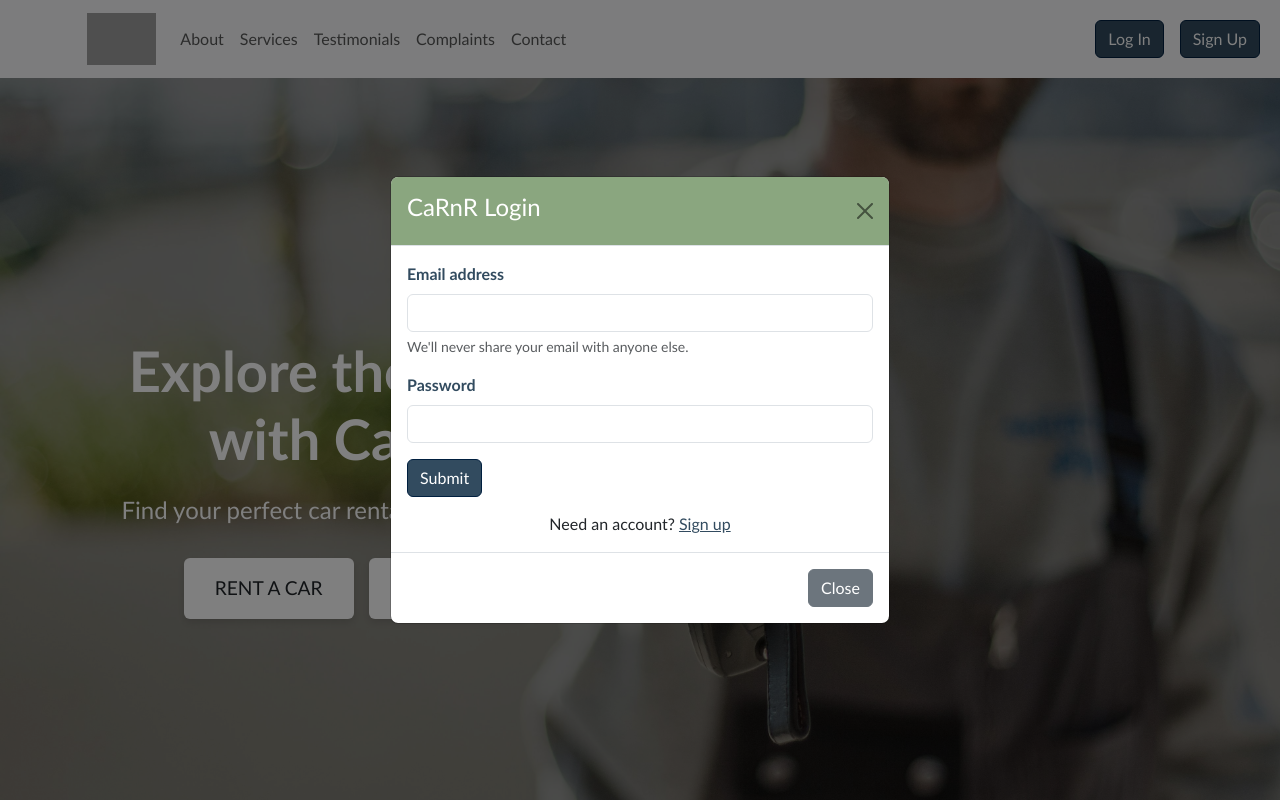
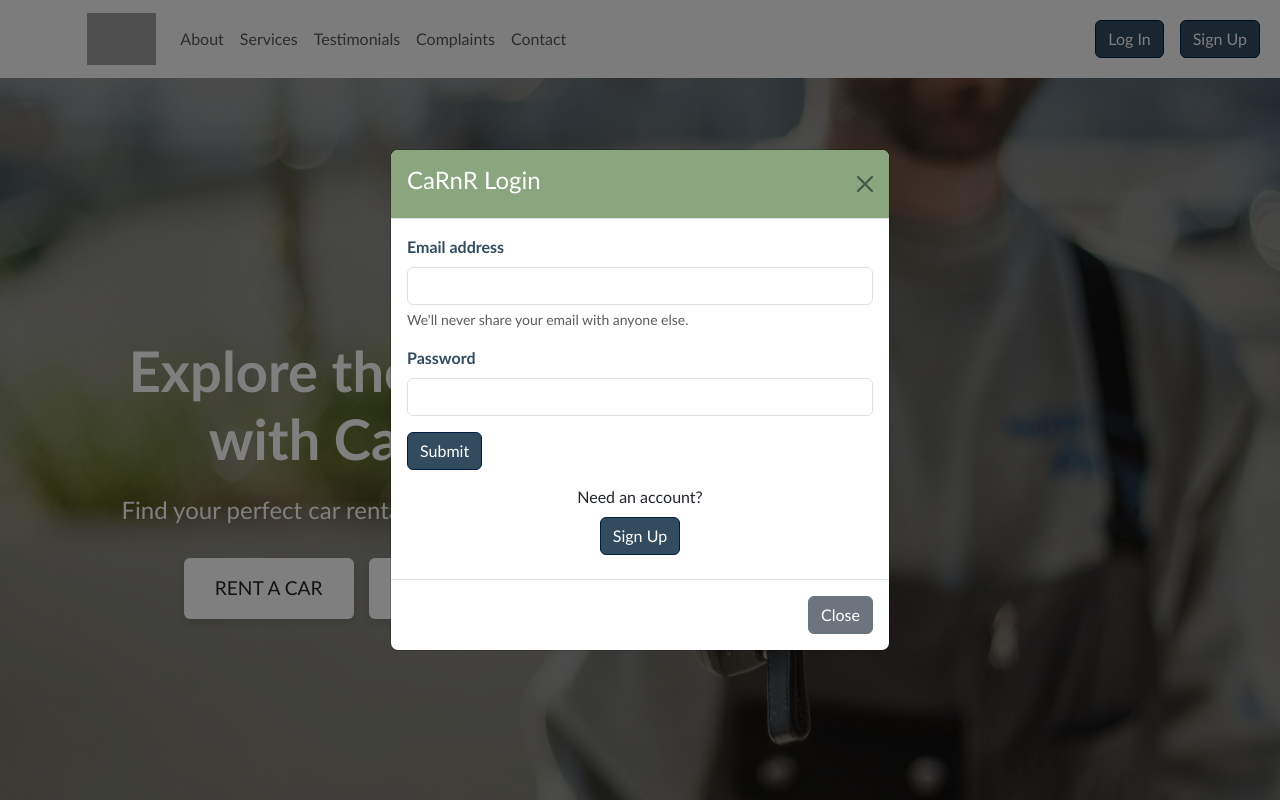
Before and after one commit to Monkey3123/CS-476-Project, a React (Create React App) app in the folder carbnb/: page / in a window 1280 px wide. Both pictures are taken after a click on the link "Log In". Shown: the top 800 px of the page. Built offline with nearby package versions, Linux system fonts and the light colour scheme; grey boxes are pictures that could not be loaded.

Commit message:
attached Signupmodal to LoginModal

```diff
--- a/carbnb/src/components/Navbar/LoginModal.js
+++ b/carbnb/src/components/Navbar/LoginModal.js
@@ -2,6 +2,7 @@ import React, { useState } from "react";
 import { Modal } from "bootstrap";
 import { Link } from "react-router-dom";
 import { useLogin } from "../../hooks/useLogin";
+import SignUpModal from "./SignUpModal";
 import "./LoginModal.css";
 
 function LoginModal() {
@@ -100,14 +101,9 @@ function LoginModal() {
                 </button>
                 {error && <div className="error">{error}</div>}
                 <div className="sign-up-link">
-                  <span>Need an account? </span>
-                  <Link
-                    to="/SignUpPage"
-                    className="link-opacity-75-hover"
-                    onClick={handleClose}
-                  >
-                    Sign up
-                  </Link>
+                  <div onClick={handleClose}><span>Need an account? </span>
+                  <SignUpModal />
+                  </div>
                 </div>
               </form>
             </div>
```
